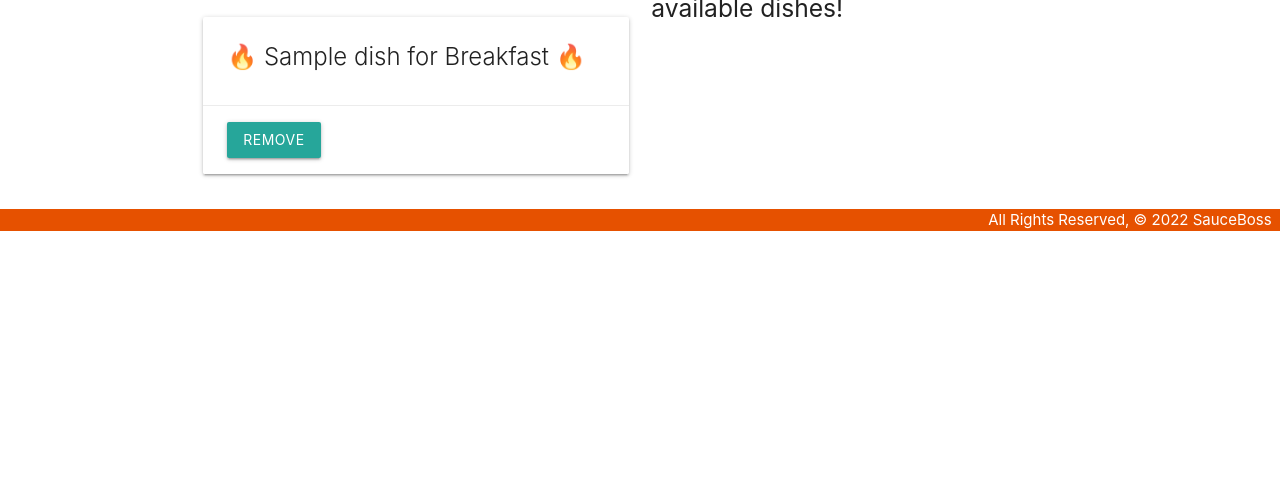
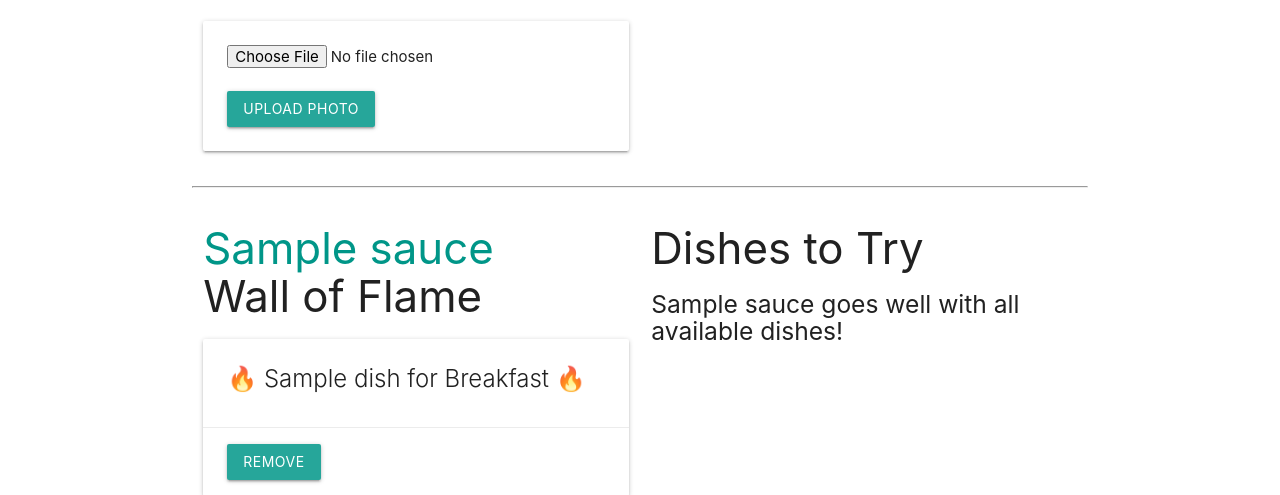
Before and after one commit to heyjudesmom/hot-sauce-collector, a Django app: page /sauces/1/ in a window 1280 px wide. Shown: the part 803-1298 px from the top of the page. Before the commit the page ends 1034 px from the top, so only its background shows below. Run offline with Django 4.2, Linux system fonts and the light colour scheme; tables that the repository leaves empty hold one stand-in row (values such as "Sample post").

Commit message:
Add Photo upload and inventory if/else

```diff
--- a/hotsaucecollector/settings.py
+++ b/hotsaucecollector/settings.py
@@ -11,7 +11,9 @@
 """
 
 from pathlib import Path
-
+import environ
+environ.Env()
+environ.Env.read_env()
 # Build paths inside the project like this: BASE_DIR / 'subdir'.
 BASE_DIR = Path(__file__).resolve().parent.parent
 
--- a/main_app/admin.py
+++ b/main_app/admin.py
@@ -1,8 +1,9 @@
 from django.contrib import admin
 
-from .models import Sauce, Stock, Dish
+from .models import Sauce, Stock, Dish, Photo
 
 # Register your models here.
 admin.site.register(Sauce)
 admin.site.register(Stock)
 admin.site.register(Dish)
+admin.site.register(Photo)
--- a/main_app/models.py
+++ b/main_app/models.py
@@ -62,3 +62,10 @@
 
     class Meta:
         ordering = ['-date', '-id']
+
+class Photo(models.Model):
+  url = models.CharField(max_length=200)
+  sauce = models.ForeignKey(Sauce, on_delete=models.CASCADE)
+
+  def __str__(self):
+    return f'Photo for sauce_id {self.sauce_id} at url {self.url}'
--- a/main_app/templates/sauces/detail.html
+++ b/main_app/templates/sauces/detail.html
@@ -17,17 +17,28 @@
         <a href="{% url 'sauces_delete' sauce.id %}">Delete</a>
       </div>
     </div>
+    {% for photo in sauce.photo_set.all %}
+      <img class="responsive-img card-panel" src="{{photo.url}}">
+    {% empty %}
+      <div class="card-panel teal-text center-align">No Photos Uploaded</div>
+    {% endfor %}
+    <form action="{% url 'add_photo' sauce.id %}" enctype="multipart/form-data" method="POST" alt="Sauce Photo" class="card-panel">
+      {% csrf_token %}
+      <input type="file" name="photo-file">
+      <br><br>
+      <input type="submit" class="btn" value="Upload Photo">
+    </form>
   </div>
   <div class="col s6">
+    <br>
+    {% if sauce.checked_inventory_today %}
+    <div class="card-panel teal-text center-align">{{sauce.name}} inventory has been logged today</div>
+    {% else %}
     <form action="{% url 'add_stock' sauce.id %}" method="POST">
       {% csrf_token %}
       {{ stock_form.as_p }}
       <button type="submit" class="btn">Update Inventory</button>
     </form>
-    <br>
-    {% if sauce.checked_inventory_today %}
-      <div class="card-panel teal-text center-align">{{sauce.name}} inventory has been logged today</div>
-    {% else %}
       <div class="card-panel red-text center-align">Take inventory of {{sauce.name}} today</div>
     {% endif %}
     <table class="striped">
--- a/main_app/urls.py
+++ b/main_app/urls.py
@@ -10,6 +10,7 @@
     path('sauces/<int:pk>/update/', views.SauceUpdate.as_view(), name='sauces_update'),
     path('sauces/<int:pk>/delete/', views.SauceDelete.as_view(), name='sauces_delete'),
     path('sauces/<int:sauce_id>/add_stock/', views.add_stock, name='add_stock'),
+    path('sauces/<int:sauce_id>/add_photo/', views.add_photo, name='add_photo'),
     path('sauces/<int:sauce_id>/assoc_dish/<int:dish_id>/', views.assoc_dish, name='assoc_dish'),
     path('sauces/<int:sauce_id>/unassoc_dish/<int:dish_id>/', views.unassoc_dish, name='unassoc_dish'),
     path('dishes/', views.DishList.as_view(), name='dishes_index'),
--- a/main_app/views.py
+++ b/main_app/views.py
@@ -1,8 +1,11 @@
+import os
+import uuid
+import boto3
 from django.shortcuts import render, redirect
 from django.views.generic.edit import CreateView , UpdateView, DeleteView
 from django.views.generic import ListView, DetailView
 # from django.http import HttpResponse
-from .models import Sauce, Dish
+from .models import Sauce, Dish, Photo
 from .forms import StockForm
 
 # Create your views here.
@@ -43,6 +46,25 @@
     Sauce.objects.get(id=sauce_id).dishes.remove(dish_id)
     return redirect('detail', sauce_id=sauce_id)
 
+def add_photo(request, sauce_id):
+    # photo-file will be the "name" attribute on the <input type="file">
+    photo_file = request.FILES.get('photo-file', None)
+    if photo_file:
+        s3 = boto3.client('s3')
+        # need a unique "key" for S3 / needs image file extension too
+        key = uuid.uuid4().hex[:6] + photo_file.name[photo_file.name.rfind('.'):]
+        # just in case something goes wrong
+        try:
+            bucket = os.environ['S3_BUCKET']
+            s3.upload_fileobj(photo_file, bucket, key)
+            # build the full url string
+            url = f"{os.environ['S3_BASE_URL']}{bucket}/{key}"
+            # we can assign to sauce_id or sauce (if you have a sauce object)
+            Photo.objects.create(url=url, sauce_id=sauce_id)
+        except Exception as e:
+            print('An error occurred uploading file to S3')
+            print(e)
+    return redirect('detail', sauce_id=sauce_id)
 
 class SauceCreate(CreateView):
     model = Sauce
```
Also changed, not shown: main_app/migrations/0006_photo.py (added), main_app/migrations/0007_rename_cat_photo_sauce.py (added).
